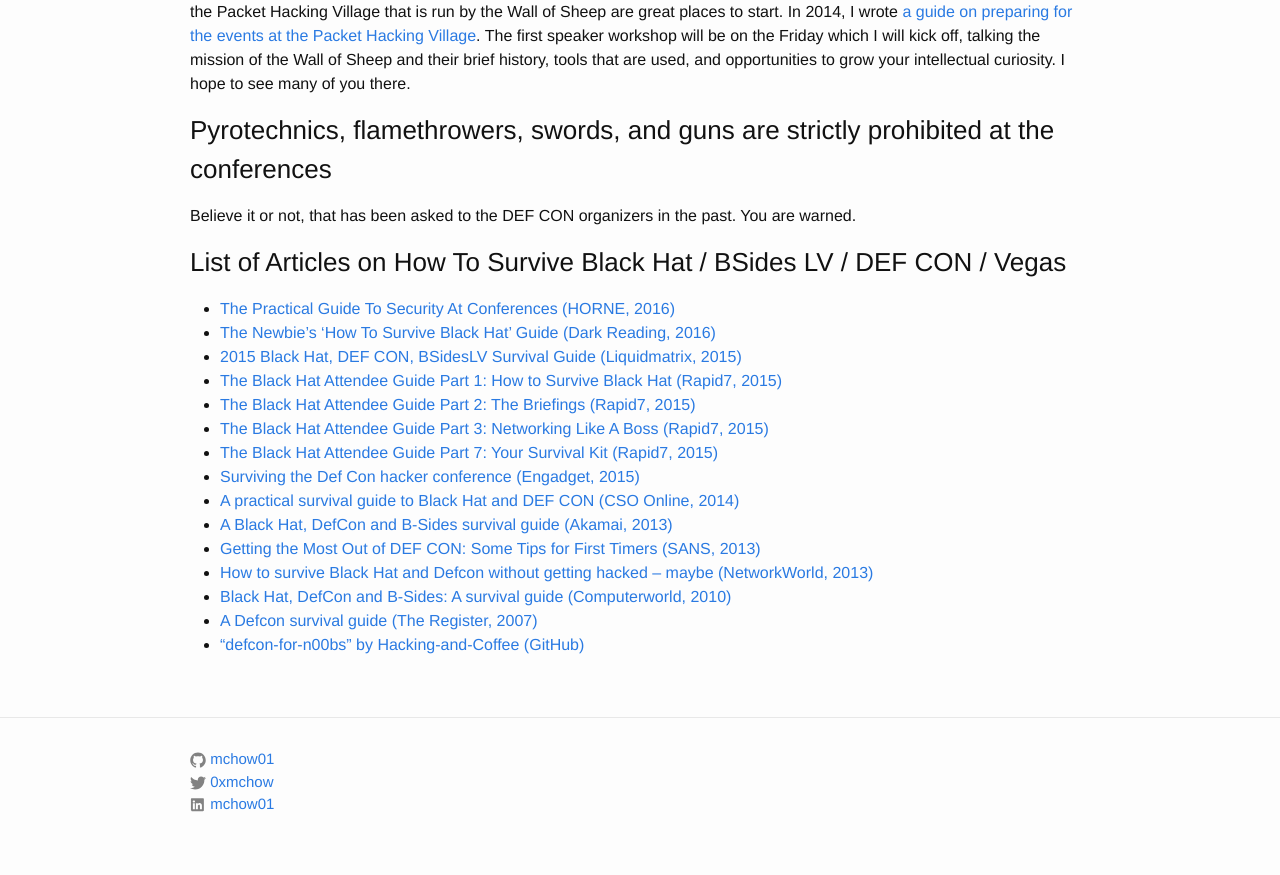
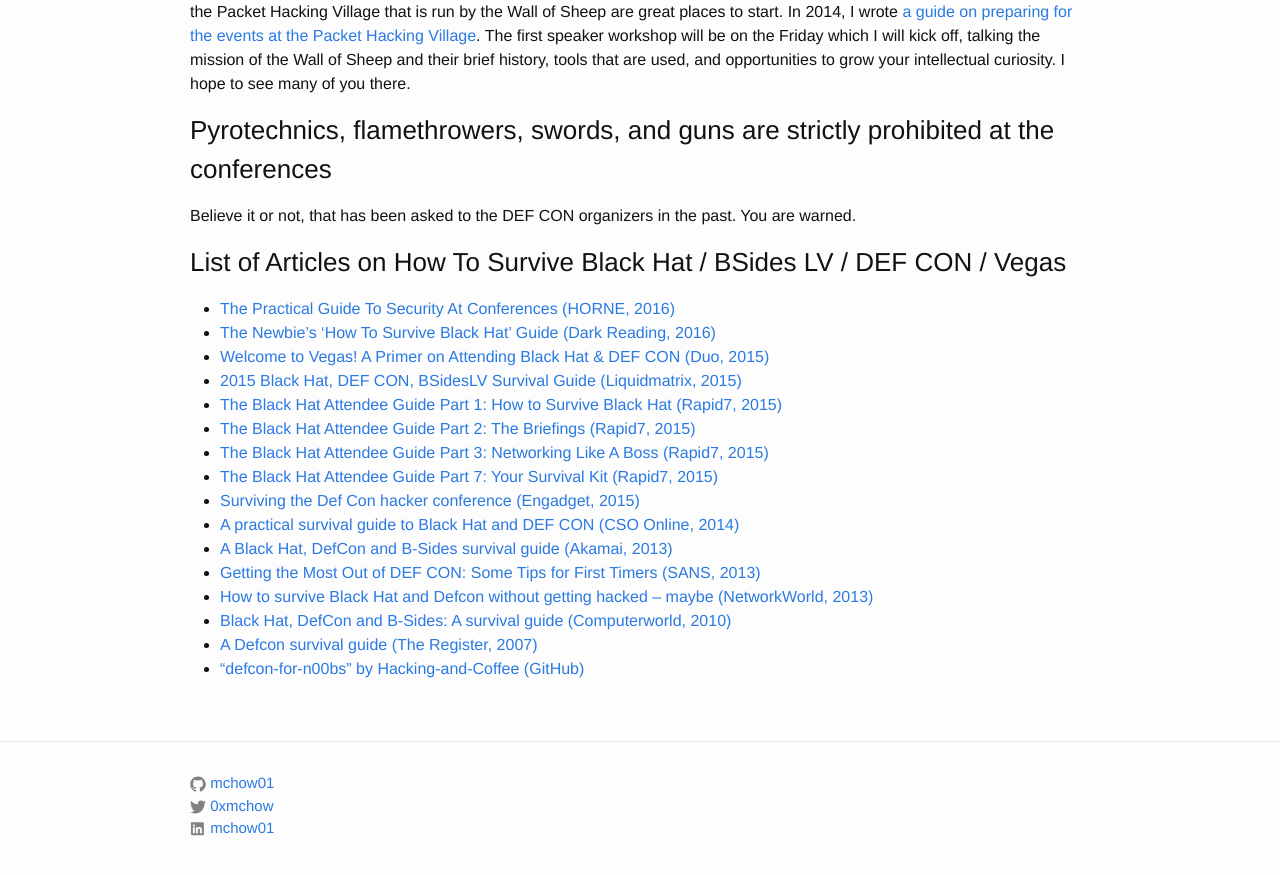
Before and after one commit to mchow01/mchow01.github.io, a Jekyll site: the page built from _posts/2015-07-19-security-summer-camp.md, in a window 1280 px wide and 900 px high, scrolled down 1469 px. Shown: the top 875 px of the window. Built offline with Jekyll 4.4.1, drawn with Linux system fonts in a browser that asks for light colours.

Commit message:
Added Duo's BH/DC guide

```diff
--- a/_posts/2015-07-19-security-summer-camp.md
+++ b/_posts/2015-07-19-security-summer-camp.md
@@ -28,6 +28,7 @@
 ### <a name="articles"/>List of Articles on How To Survive Black Hat / BSides LV / DEF CON / Vegas
 * [The Practical Guide To Security At Conferences (HORNE, 2016)](http://cdn2.hubspot.net/hubfs/2224827/Practical-Guide-To-Security-At-Conferences-HORNE-Cyber.pdf?t=1467916084216){:target="_blank"}
 * [The Newbie’s 'How To Survive Black Hat' Guide (Dark Reading, 2016)](http://www.darkreading.com/vulnerabilities---threats/the-newbies-how-to-survive-black-hat-guide/a/d-id/1326102?_mc=sm_dr&hootPostID=62bc065c48aa2f2012cc52a2914364ec){:target="_blank"}
+* [Welcome to Vegas! A Primer on Attending Black Hat &amp; DEF CON (Duo, 2015)](https://duo.com/blog/welcome-to-vegas){:target="_blank"}
 * [2015 Black Hat, DEF CON, BSidesLV Survival Guide  (Liquidmatrix, 2015)](https://www.liquidmatrix.org/blog/2015/07/20/2015-black-hat-def-con-bsideslv-survival-guide/){:target="_blank"}
 * [The Black Hat Attendee Guide Part 1: How to Survive Black Hat (Rapid7, 2015)](https://community.rapid7.com/community/infosec/blog/2015/07/13/the-black-hat-attendee-guide-part-1){:target="_blank"}
 * [The Black Hat Attendee Guide Part 2: The Briefings (Rapid7, 2015)](https://community.rapid7.com/community/infosec/blog/2015/07/16/the-black-hat-attendee-guide-part-2--the-briefings){:target="_blank"}
```
Also changed, not shown: 2 other files.
